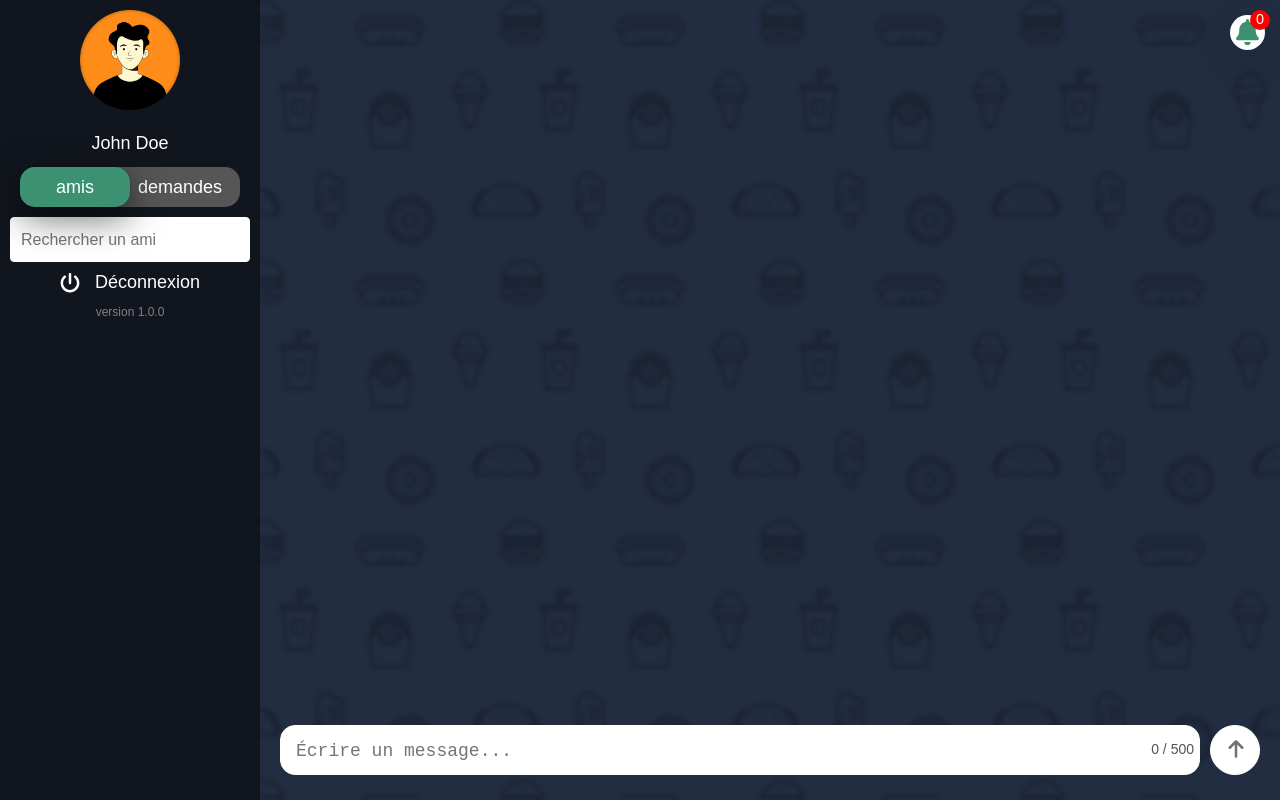
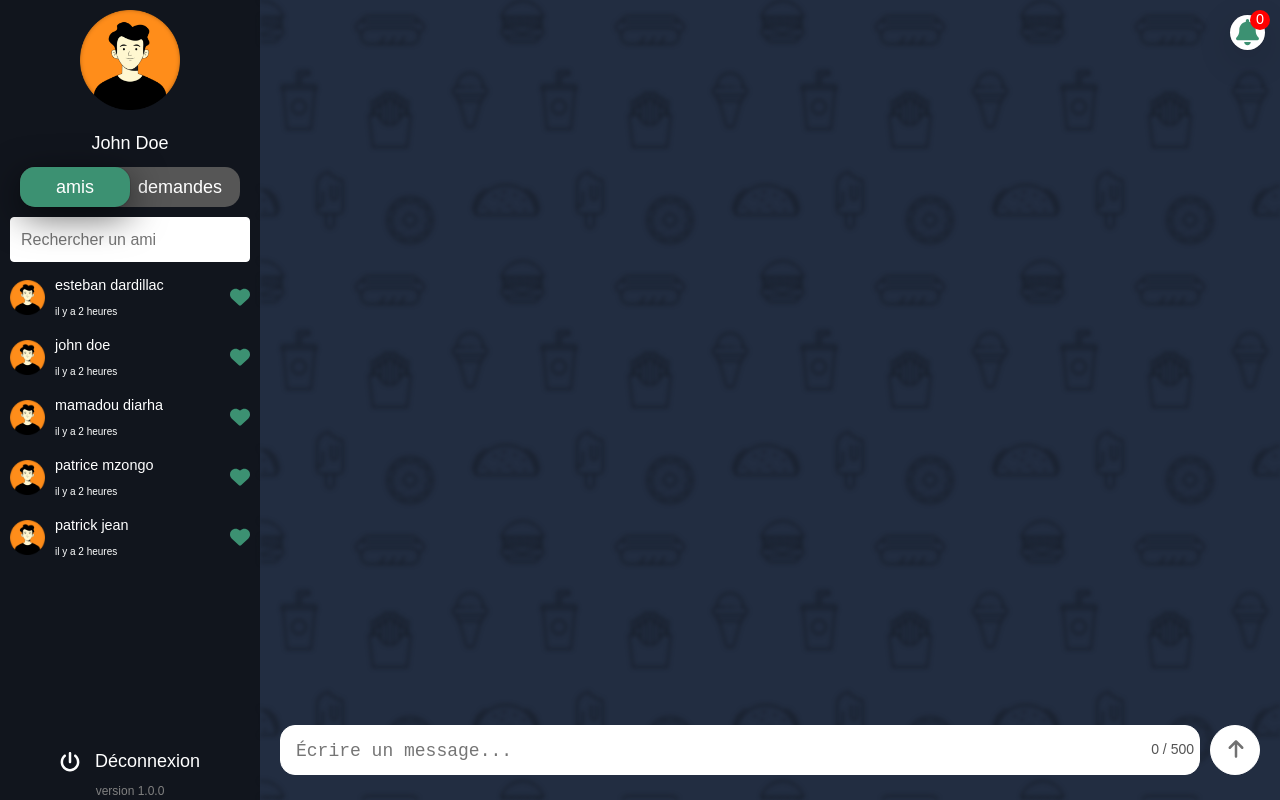
Before and after one commit to AyaAid/blablabox, a React (Vite) app in the folder frontend/: page / in a window 1280 px wide. Built offline with nearby package versions, Linux system fonts and the light colour scheme.

Commit message:
correction bug responsive

```diff
--- a/frontend/src/components/list/List.css
+++ b/frontend/src/components/list/List.css
@@ -86,6 +86,12 @@
   color: white;
 }
 
+.discussions-list-parent {
+  flex: 1;
+  width: 100%;
+  overflow-y: scroll;
+}
+
 /* Écran moyen (tablettes) */
 @media (max-width: 768px) {
   .list-container {
@@ -122,4 +128,12 @@
   .list-container-elements.active {
     display: block;
   }
+
+  .discussions-list-parent {
+    display: none;
+  }
+
+  .discussions-list-parent.active {
+    display: block;
+  }
 }
--- a/frontend/src/components/list/List.tsx
+++ b/frontend/src/components/list/List.tsx
@@ -64,7 +64,9 @@
           onChange={(e) => handleChange(e.target.value)}
         ></input>
       </div>
-      {menuOpen && <DiscussionsList search={searchValue} mode={buttonMode} />}
+      <div className={`discussions-list-parent ${menuOpen ? "active" : ""}`}>
+        <DiscussionsList search={searchValue} mode={buttonMode} />
+      </div>
 
       <div className={`list-container-bottom ${menuOpen ? "active" : ""}`}>
         <button className="list-button">
```
